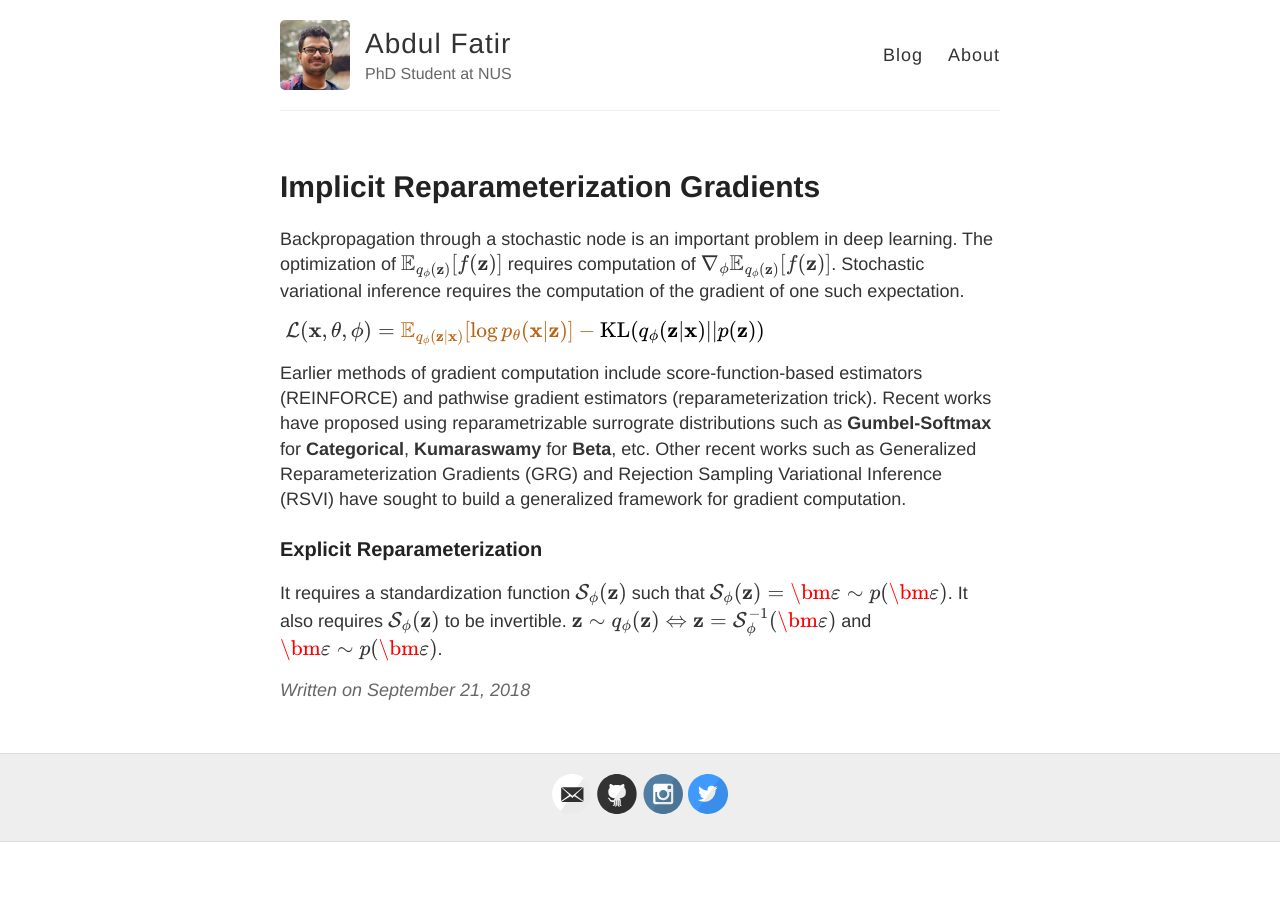
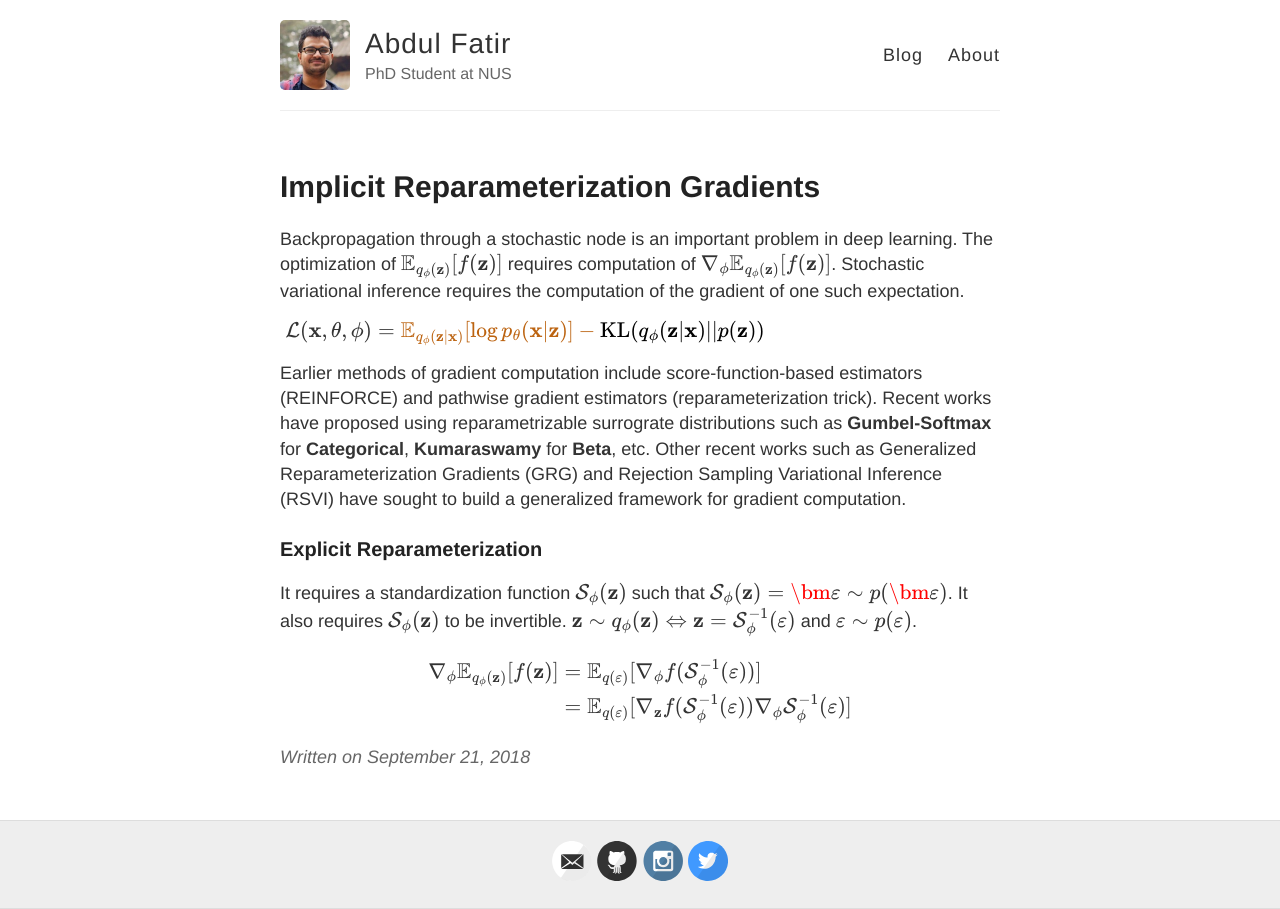
Before and after one commit to abdulfatir/abdulfatir.github.io, a Jekyll site: the page built from _posts/2018-9-21-Implicit-Reparameterization.md, in a window 1280 px wide. Built offline with Jekyll 4.4.1, drawn with Linux system fonts in a browser that asks for light colours; formulas are drawn with MathJax 3.

Commit message:
Update 2018-9-21-Implicit-Reparameterization.md

```diff
--- a/_posts/2018-9-21-Implicit-Reparameterization.md
+++ b/_posts/2018-9-21-Implicit-Reparameterization.md
@@ -23,4 +23,11 @@ Earlier methods of gradient computation include score-function-based estimators
 ### Explicit Reparameterization
 
 It requires a standardization function $$\mathcal{S}_\phi(\mathbf{z})$$ such that $$\mathcal{S}_\phi(\mathbf{z}) = \bm{\varepsilon} \sim p(\bm{\varepsilon})$$. It also requires $$\mathcal{S}_\phi(\mathbf{z})$$ to be invertible.
-$$\mathbf{z}\sim q_\phi(\mathbf{z}) \Leftrightarrow \mathbf{z} = \mathcal{S}_\phi^{-1}(\bm{\varepsilon})$$ and  $$\bm{\varepsilon} \sim p(\bm{\varepsilon})$$.
+$$\mathbf{z}\sim q_\phi(\mathbf{z}) \Leftrightarrow \mathbf{z} = \mathcal{S}_\phi^{-1}(\varepsilon)$$ and  $$\varepsilon \sim p(\varepsilon)$$.
+
+$$
+\begin{align*}
+        \nabla_\phi\mathbb{E}_{q_\phi(\mathbf{z})}[f(\mathbf{z})] &=  \mathbb{E}_{q(\varepsilon)}[\nabla_\phi f(\mathcal{S}_\phi^{-1}(\varepsilon))]\\
+        &= \mathbb{E}_{q(\varepsilon)}[\nabla_\mathbf{z}f(\mathcal{S}_\phi^{-1}(\varepsilon))\nabla_\phi\mathcal{S}_\phi^{-1}(\varepsilon)]
+\end{align*}
+$$
```
